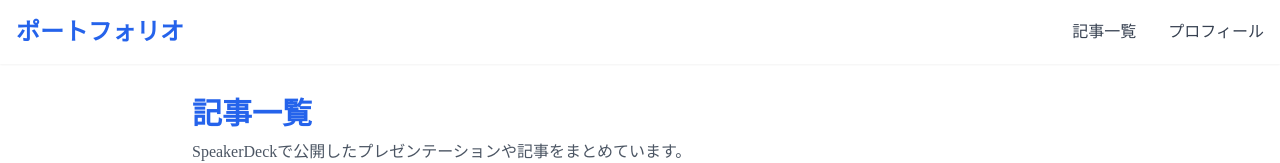
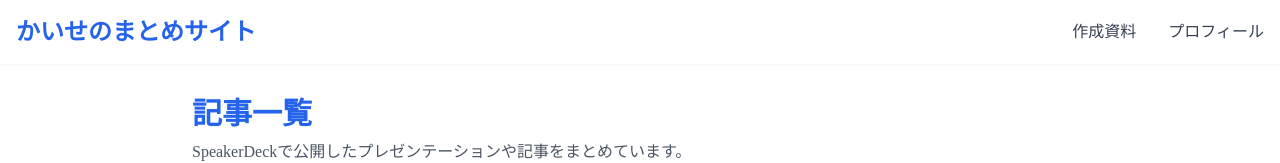
Before and after one commit to Takahashi-Kaisei/mypage, a Next.js app: page / in a window 1280 px wide. Shown: the top 163 px of the page. Built offline with nearby package versions, Linux system fonts and the light colour scheme.

Commit message:
ヘッダーのテキストを更新：ポートフォリオから「かいせのまとめサイト」、記事一覧から「作成資料」へ変更

```diff
--- a/src/components/layout/Header.tsx
+++ b/src/components/layout/Header.tsx
@@ -16,13 +16,13 @@ const Header = () => {
       <div className="container mx-auto px-4 py-4">
         <div className="flex items-center justify-between">
           <Link href="/" className="text-2xl font-bold text-blue-600">
-            ポートフォリオ
+            かいせのまとめサイト
           </Link>
 
           {/* デスクトップナビゲーション */}
           <nav className="hidden md:flex space-x-8">
             <Link href="/" className="text-gray-700 hover:text-blue-600 font-medium">
-              記事一覧
+              作成資料
             </Link>
             <Link href="/profile" className="text-gray-700 hover:text-blue-600 font-medium">
               プロフィール
@@ -47,7 +47,7 @@ const Header = () => {
               className="block text-gray-700 hover:text-blue-600 font-medium"
               onClick={() => setIsMenuOpen(false)}
             >
-              記事一覧
+              作成資料
             </Link>
             <Link
               href="/profile"
```
